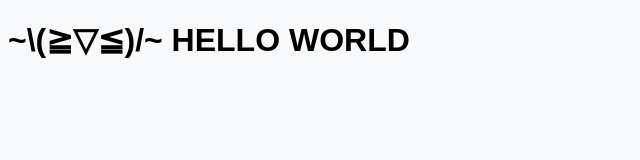
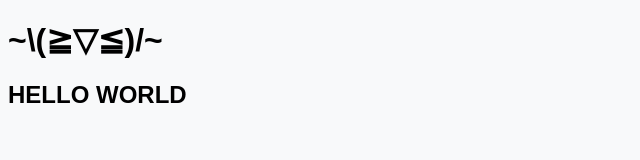
Before and after one commit to imd1005-web-development-winter-2023/assignment-00-NurpoHB, a plain HTML site: page index.html in a window 1280 px wide. Shown: the whole page, without its empty margins (0-640 px from the left). Drawn offline with Linux system fonts and the light colour scheme.

Commit message:
face no show :(
also put hellow world on a lower level

```diff
--- a/index.html
+++ b/index.html
@@ -9,7 +9,8 @@
   </head>
   <body>
     <main>
-      <h1>~\(≧▽≦)/~ HELLO WORLD</h1>
+      <h1>~\(≧▽≦)/~</h1>
+      <h2>HELLO WORLD</h2>
     </main>
   </body>
 </html>
```
